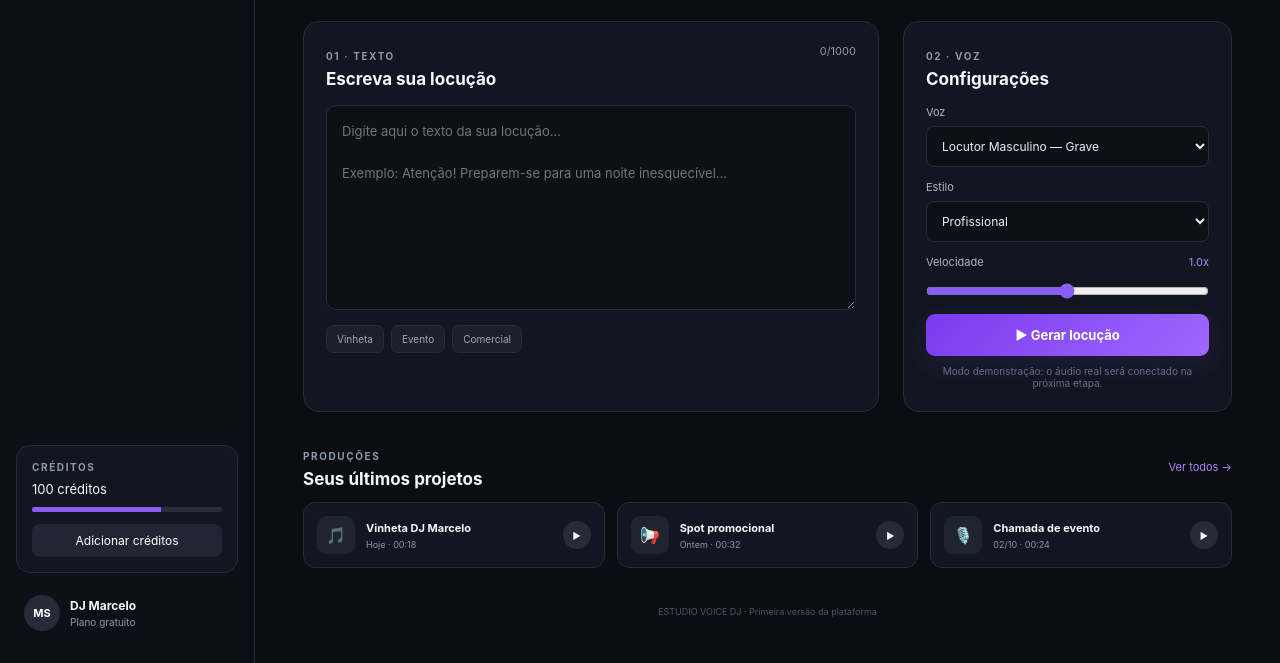
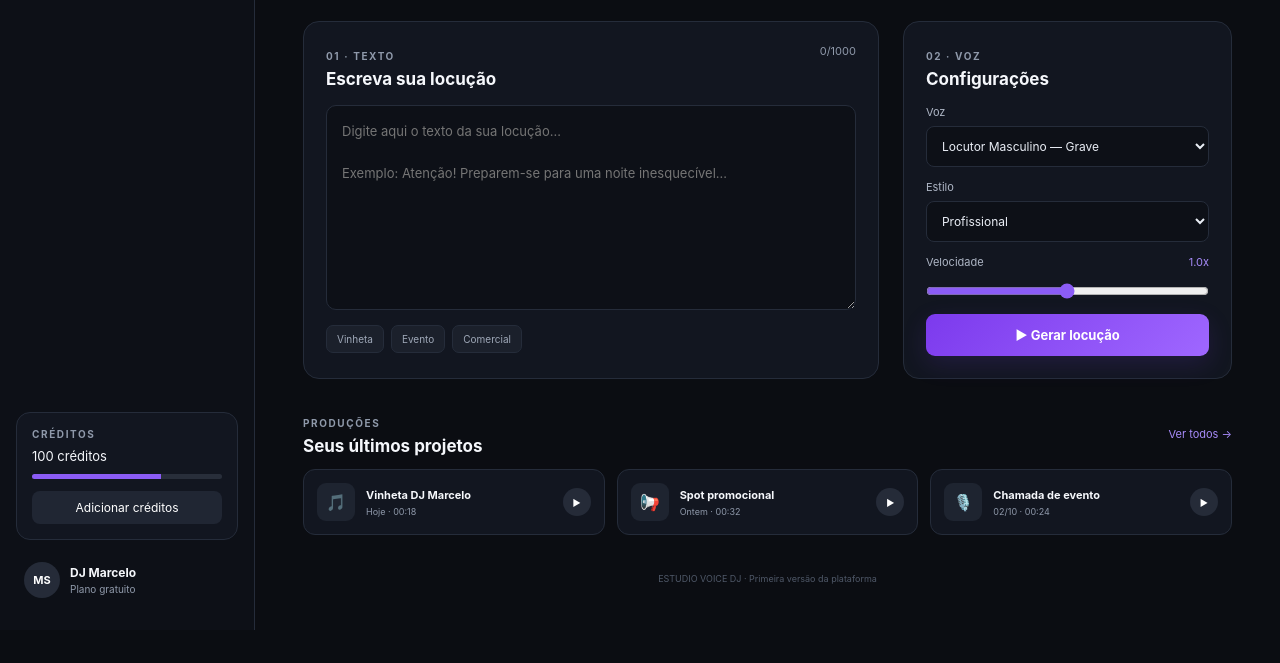
Before and after one commit to DJMARCELOSANTOS/ESTUDIO-VOICE-DJ, a plain HTML site: page index.html in a window 1280 px wide. Shown: the part 413-1076 px from the top of the page. After the commit the page ends 1043 px from the top, so only its background shows below. Drawn offline with Linux system fonts and the light colour scheme.

Commit message:
Update index.html

```diff
--- a/index.html
+++ b/index.html
@@ -124,7 +124,7 @@
           </div>
 
           <button class="generate-btn" id="generateButton">▶ Gerar locução</button>
-          <p class="demo-note">Modo demonstração: o áudio real será conectado na próxima etapa.</p>
+
         </div>
       </section>
 
```
